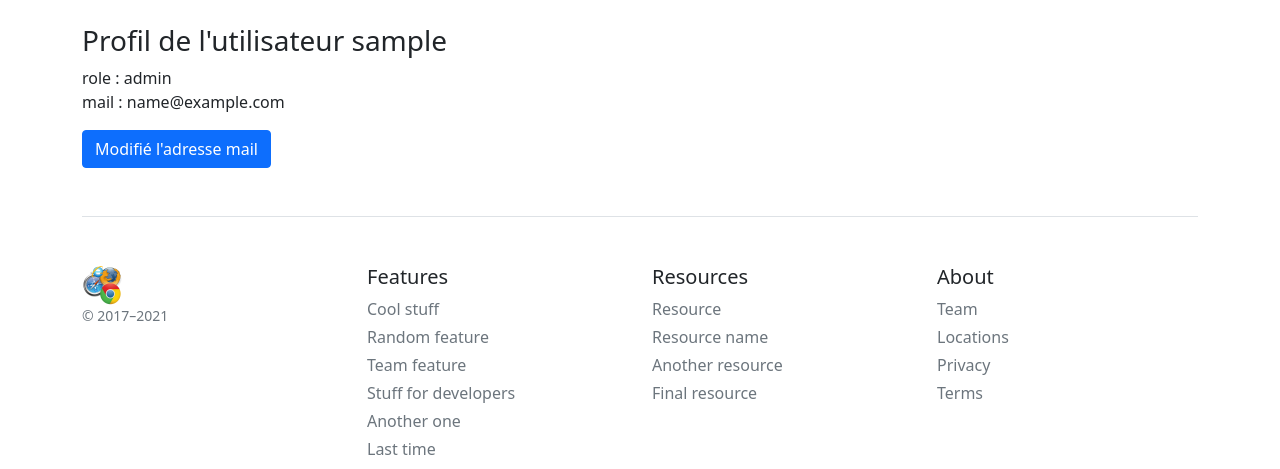
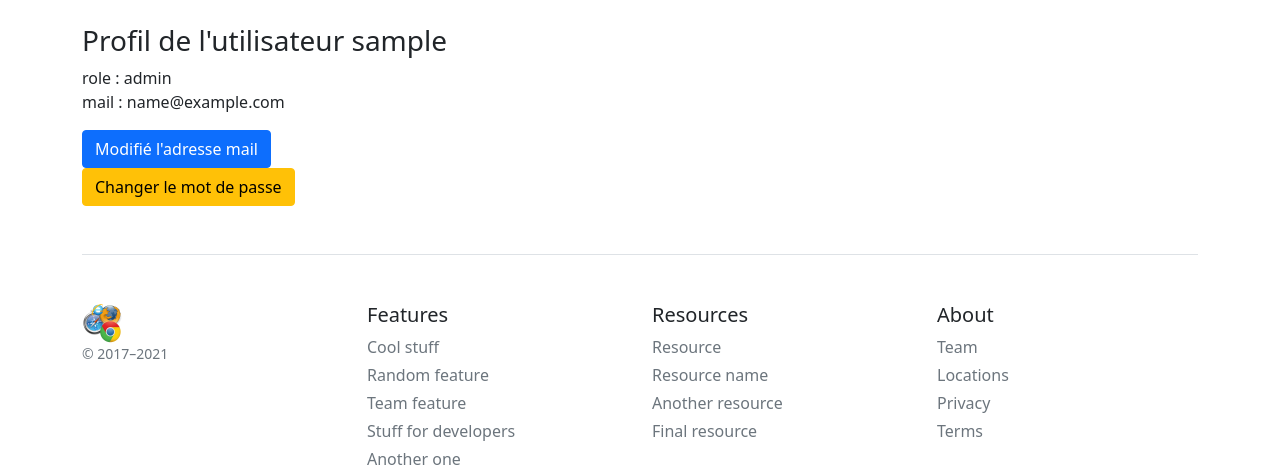
Before and after one commit to RomainNgd/Connection, a PHP site: template Views/utilisateur/profil.view.php in a window 1280 px wide. Shown: the part 89-558 px from the top of the page. Run offline with PHP 8.4, Linux system fonts and the light colour scheme; the template is opened without the code that fills it: most values are stand-ins (such as "Sample title", 1, 10 or a date in 2020); some libraries are stand-ins or nearby versions.

Commit message:
button and script

```diff
--- a/Views/utilisateur/profil.view.php
+++ b/Views/utilisateur/profil.view.php
@@ -19,3 +19,7 @@
         <button type="submit" class="btn btn-success" id="btnValidModifMail"> Valider</button>
     </form>
 </div>
+
+<div>
+    <a href="<?= URL ?>compte/modificationPassword" class="btn btn-warning">Changer le mot de passe</a>
+</div>
```
Also changed, not shown: public/assets/js/modificationPassword.js (added).
